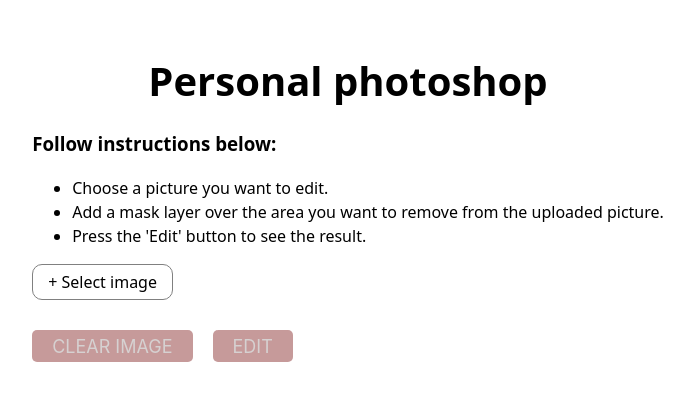
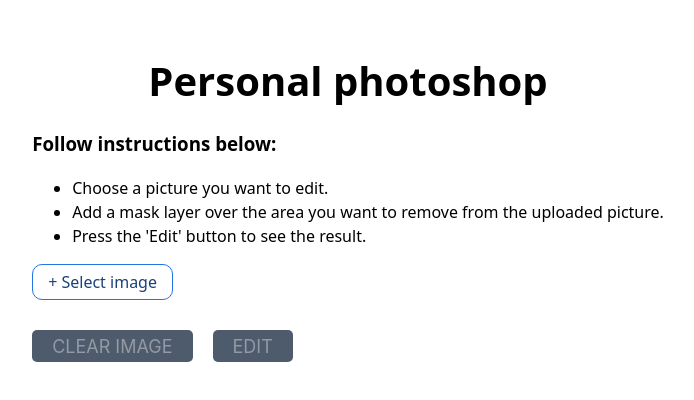
Before and after one commit to MartaMarkiv/personal-photoshop, a React (Vite) app: page / in a window 1280 px wide. Shown: the top 400 px of the page, without its empty margins (292-986 px from the left). Built offline with nearby package versions, Linux system fonts and the light colour scheme.

Commit message:
Added loader

```diff
--- a/src/App.scss
+++ b/src/App.scss
@@ -1,3 +1,5 @@
+@use "./variables";
+
 #root {
   max-width: 1280px;
   margin: 0 auto;
@@ -15,7 +17,7 @@
 }
 
 .edit-button {
-  background-color: rgb(211, 104, 104);
+  background-color: variables.$main-color;
   font-size: 18px;
   color: #ffffff;
   text-transform: uppercase;
@@ -25,20 +27,20 @@
   cursor: pointer;
 
   &:disabled {
-    color: #d6d1d1;
-    background-color: rgb(198, 154, 154);
+    color: variables.$disabled-text;
+    background-color: variables.$disabled-bg;
     cursor: default;
 
     &:hover {
-      color: #d6d1d1 !important;
-      background-color: rgb(198, 154, 154) !important;
+      color: variables.$disabled-text !important;
+      background-color: variables.$disabled-bg !important;
       transform: none;
     }
   }
 
   &:hover {
     color: #fff !important;
-    background-color: rgb(239, 114, 114) !important;
+    background-color: variables.$color-hover !important;
     transform: scale(1.05);
   }
 }
@@ -55,7 +57,8 @@
   }
 
   .image-input-label {
-    border: 1px solid grey;
+    color: variables.$main-color;
+    border: 1px solid variables.$color-hover;
     padding: 5px 15px;
     display: inline-block;
     border-radius: 10px;
--- a/src/App.tsx
+++ b/src/App.tsx
@@ -2,7 +2,8 @@ import { useEffect, useRef, useState, type ChangeEvent } from "react";
 import "./App.scss";
 import { sendEditStabilityRequest } from "./api/requests";
 import ImageEditor from "./components/imageEditor/ImageEditor";
-import { Button } from "antd";
+import { Button, Flex } from "antd";
+import Loader from "./components/spinner/Loader";
 
 function App() {
   const [selectedImage, setSelectedImage] = useState<string | null>(null);
@@ -161,7 +162,7 @@ function App() {
           mouseUp={handleMouseUp}
         />
       )}
-      <div className="edit-btn-wrapper">
+      <Flex className="edit-btn-wrapper" align="center" justify="start">
         <Button
           onClick={handleClearImage}
           disabled={!selectedImage || processing}
@@ -176,7 +177,10 @@ function App() {
         >
           Edit
         </Button>
-      </div>
+        {
+          processing && <Loader />
+        }
+      </Flex>
       {result && (
         <div className="result-container">
           <h3>Result:</h3>
--- /dev/null
+++ b/src/_variables.scss
@@ -0,0 +1,5 @@
+$main-color: #19427a;
+$button-bg: #0558cc;
+$color-hover: #2374e6;
+$disabled-bg: #4d5b6d;
+$disabled-text: #939aa3;
--- /dev/null
+++ b/src/components/spinner/Loader.tsx
@@ -0,0 +1,11 @@
+import { Flex, Spin } from "antd";
+import "./style.scss";
+
+function Loader() {
+  return <Flex justify="start" align="center" className="loader-container">
+    <Spin size="large"/>
+    <span>Please, wait a moment</span>
+  </Flex>
+};
+
+export default Loader;
--- /dev/null
+++ b/src/components/spinner/style.scss
@@ -0,0 +1,10 @@
+@use "../../variables";
+
+.loader-container {
+  margin-left: 30px;
+
+  >span {
+    color: variables.$main-color;
+    margin-left: 10px;
+  }
+}
```
